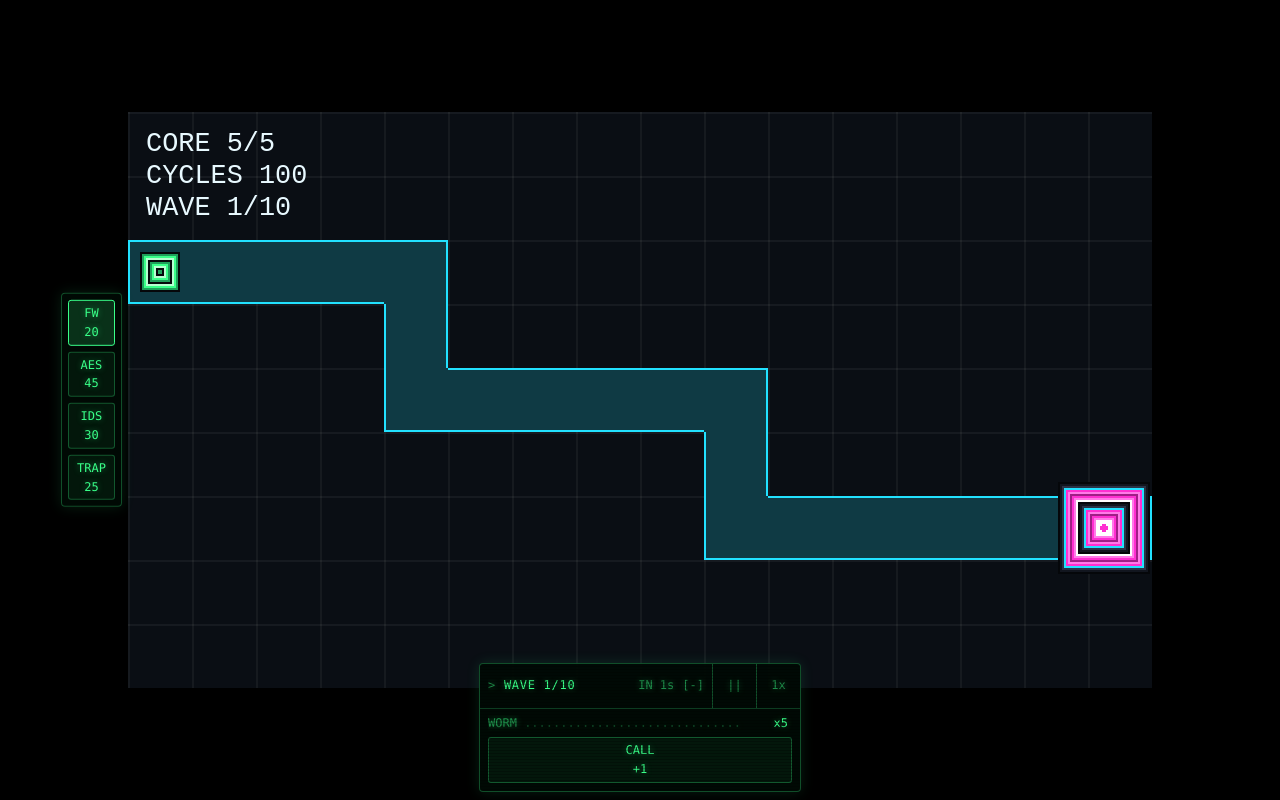
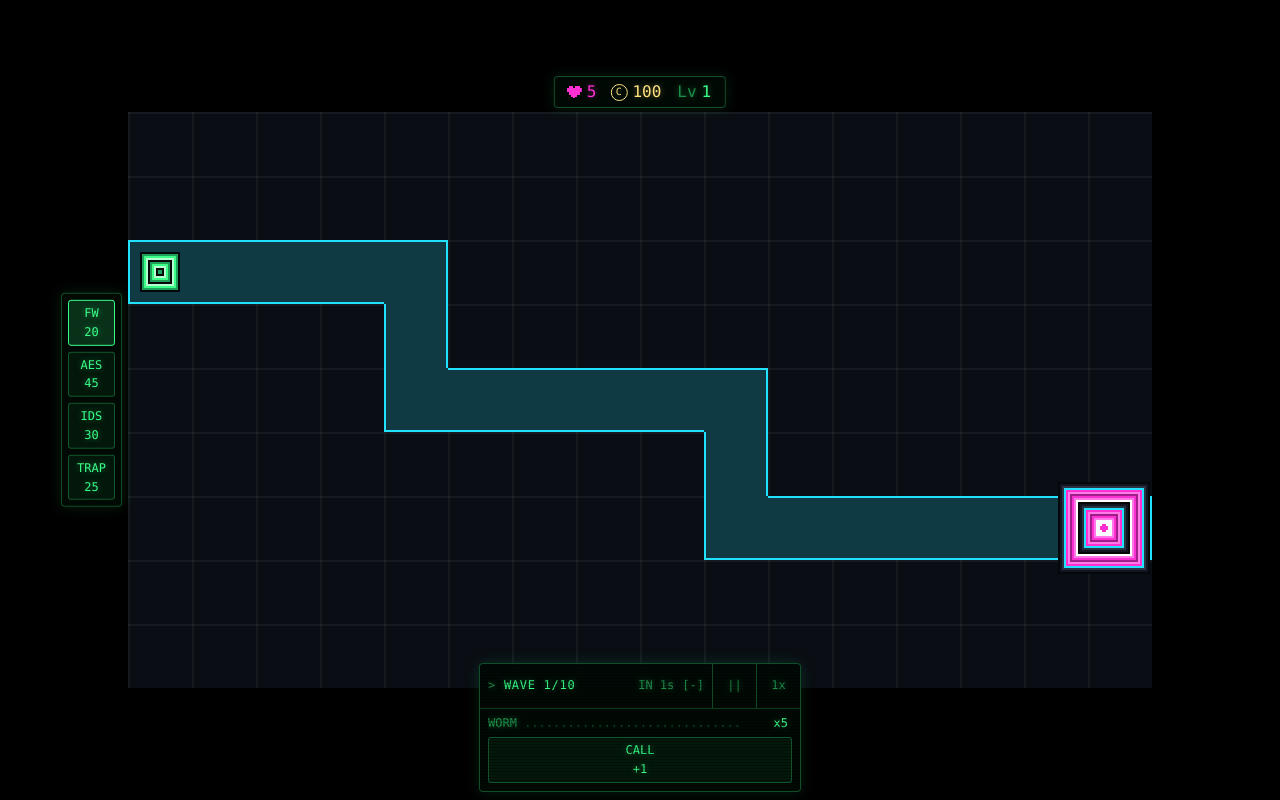
Before and after one commit to ssvito/ice-breaker, a website built with Vite: page index.html in a window 1280 px wide. Built offline with nearby package versions, Linux system fonts and the light colour scheme.

Commit message:
Three glyphs and a tappable wave, instead of three labelled lines
The run's numbers become a bar at the top center: a pixel heart, a coin
with a C, and Lv 4. The denominators went with the labels on purpose -
the core's maximum and the curve's length are facts about the game, not
about this second of it.

The move from canvas to DOM is the part that matters. It puts the bar
next to the toolbar and the console, sharing their box and their
reasoning, and it makes the wave indicator a button: tapping Lv opens
the wave in the console. The automatic preview only exists during a
countdown, so until now there was no way to ask what you were in the
middle of. currentWaveReading answers with the incoming wave when one is
counting down and the wave on the board otherwise - headed ON BOARD, no
CALL row, because a wave already walking the trace is a reading with
nothing to decide.

What is left in render.ts is drawEndScreen, which is the one thing that
genuinely belongs painted on the board.

Claude-Session: https://claude.ai/code/session_01QdHjk3TfhVGNGcFhCEkYXX

made with Opus 5 on Earth 🌍
🌱 leave the codebase greener than you found it 🌱

```diff
--- /dev/null
+++ b/src/hud.ts
@@ -0,0 +1,111 @@
+/**
+ * The run's three numbers, as three glyphs: a heart for the core, a coin for
+ * Cycles, a level for the wave. It used to be three lines of `CORE 5/5` /
+ * `CYCLES 100` / `WAVE 1/10` painted into the top-left of the display canvas -
+ * readable, and three times more words than the readings need. Denominators went
+ * with the labels: the core's maximum and the curve's length are facts about the
+ * game, not about this second of it.
+ *
+ * DOM rather than canvas for the same reason the toolbar and the console are:
+ * these are real elements, so the wave indicator can be tapped to open the wave
+ * in the console, and the whole bar gets native hit-testing and safe areas for
+ * free. Nothing here is animated per frame - `update` writes only when a number
+ * actually changed.
+ *
+ * Colors are the palette already in use, each one carrying the meaning it already
+ * has: the heart is the core's own magenta, the coin is the amber the console
+ * spends on values, the level is terminal green.
+ */
+
+export interface HudHandlers {
+  /** The wave indicator is a button: tapping it opens the wave in the console. */
+  onWave(): void;
+}
+
+export interface Hud {
+  update(coreHealth: number, cycles: number, waveNumber: number): void;
+  /** Parks the bar just above the board when the letterbox has room for it. */
+  place(boardTop: number): void;
+  setVisible(visible: boolean): void;
+}
+
+/**
+ * A 7x6 pixel heart, drawn as whole pixels so it belongs to the same art as the
+ * board rather than looking like an icon font wandered in.
+ */
+const HEART_ROWS = ['.##.##.', '#######', '#######', '.#####.', '..###..', '...#...'];
+
+function heartSvg(): string {
+  const rects: string[] = [];
+  HEART_ROWS.forEach((row, y) => {
+    let x = 0;
+    while (x < row.length) {
+      if (row[x] !== '#') {
+        x++;
+        continue;
+      }
+      let width = 0;
+      while (x + width < row.length && row[x + width] === '#') width++;
+      rects.push(`<rect x="${x}" y="${y}" width="${width}" height="1"/>`);
+      x += width;
+    }
+  });
+  return `<svg class="hud-heart" viewBox="0 0 7 6" aria-hidden="true">${rects.join('')}</svg>`;
+}
+
+export function createHud(handlers: HudHandlers, host: HTMLElement): Hud {
+  const root = document.createElement('div');
+  root.className = 'hud';
+
+  const core = document.createElement('span');
+  core.className = 'hud-item hud-core';
+  core.innerHTML = `${heartSvg()}<span class="hud-value"></span>`;
+  const coreValue = core.lastElementChild as HTMLElement;
+
+  const cycles = document.createElement('span');
+  cycles.className = 'hud-item hud-cycles';
+  cycles.innerHTML = '<span class="hud-coin">C</span><span class="hud-value"></span>';
+  const cyclesValue = cycles.lastElementChild as HTMLElement;
+
+  // The only control in the bar, and the reason the bar is DOM at all.
+  const wave = document.createElement('button');
+  wave.type = 'button';
+  wave.className = 'hud-item hud-wave';
+  wave.innerHTML = '<span class="hud-lv">Lv</span><span class="hud-value"></span>';
+  wave.addEventListener('click', () => handlers.onWave());
+  const waveValue = wave.lastElementChild as HTMLElement;
+
+  root.append(core, cycles, wave);
+  host.appendChild(root);
+
+  // Three numbers change at most a few times a second between them; a signature
+  // keeps the render loop from rewriting text nodes sixty times a second for it.
+  let signature = '';
+
+  return {
+    update(coreHealth: number, cyclesAmount: number, waveNumber: number): void {
+      const stamp = `${coreHealth}|${cyclesAmount}|${waveNumber}`;
+      if (stamp === signature) return;
+      signature = stamp;
+
+      coreValue.textContent = String(coreHealth);
+      // The one state worth a colour change: a core this low is the reading the
+      // player needs to notice without looking for it.
+      core.classList.toggle('hud-critical', coreHealth <= 2);
+      cyclesValue.textContent = String(cyclesAmount);
+      waveValue.textContent = String(waveNumber);
+      wave.setAttribute('aria-label', `Wave ${waveNumber}, show what is coming`);
+    },
+
+    place(boardTop: number): void {
+      // Published as a candidate only; the floor lives in CSS with the safe-area
+      // inset, and max() picks whichever sits lower. Same idiom as the toolbar
+      // parking against the board's left edge.
+      document.documentElement.style.setProperty('--hud-top', `${Math.round(boardTop)}px`);
+    },
+
+    setVisible(visible: boolean): void {
+      root.hidden = !visible;
+    },
+  };
+}
--- a/src/main.ts
+++ b/src/main.ts
@@ -7,7 +7,7 @@ import {
   prerenderBoard,
   drawEnemies,
   drawGlitchParticles,
-  drawHud,
+  drawEndScreen,
   drawPlacementPreview,
   drawEnemySelection,
   drawProjectiles,
@@ -21,12 +21,11 @@ import { renderGallery } from './gallery.ts';
 import type { Enemy } from './enemy.ts';
 import { towerStats, triggerOverclock } from './tower.ts';
 import type { TowerKind } from './tower.ts';
-import { nextWavePreview, waveLabel } from './wave.ts';
+import { currentWaveReading, nextWavePreview, waveNumber } from './wave.ts';
 import {
   callWaveEarly,
   createGameState,
   isPlaceable,
-  MAX_CORE_HEALTH,
   placeTower,
   sellTower,
   stepGame,
@@ -34,6 +33,7 @@ import {
   upgradeTower,
 } from './game.ts';
 import type { GameHooks } from './game.ts';
+import { createHud } from './hud.ts';
 import { createTowerPanel } from './panel.ts';
 import type { PanelTarget } from './panel.ts';
 
@@ -55,6 +55,7 @@ function startGame(): void {
   window.addEventListener('resize', () => {
     fitViewport(viewport);
     placeToolbar();
+    placeHud();
   });
 
   // The whole simulation, reassigned wholesale on restart rather than reset field by
@@ -92,13 +93,6 @@ function startGame(): void {
     applyRunSpeed();
   }
 
-  /** Wave line plus whatever is making the run behave unusually, if anything. */
-  function runLabel(): string {
-    const base = waveLabel(state.spawner);
-    if (paused) return `${base} - PAUSED`;
-    return speed === 1 ? base : `${base} - ${speed}x`;
-  }
-
   let hoverTile: GridPos | null = null;
 
   const TOWER_HOTKEYS: Record<string, TowerKind> = {
@@ -122,9 +116,17 @@ function startGame(): void {
   let buildFocus = false;
   let previewedWave = 0;
 
+  /**
+   * Set by tapping the wave indicator in the HUD, which is the only way to read a
+   * wave that is already on the board - the automatic preview only ever appears
+   * during a countdown, and "what am I fighting" is a question that outlives it.
+   */
+  let waveFocus = false;
+
   function pickTowerKind(kind: TowerKind): void {
     selectedTowerKind = kind;
     buildFocus = true;
+    waveFocus = false;
   }
 
   window.addEventListener('keydown', (event) => {
@@ -158,6 +160,9 @@ function startGame(): void {
 
   /** Breathing room between the build menu and the board's edge, CSS px. */
   const BOARD_GAP = 6;
+  // Measured once rather than read back per resize: the bar's contents are three
+  // fixed-height rows of text and its height never changes with the numbers in it.
+  const HUD_HEIGHT = 30;
 
   const TOWER_BUTTON_LABELS: Record<TowerKind, string> = {
     firewallNode: 'FW',
@@ -203,6 +208,19 @@ function startGame(): void {
   }
   placeToolbar();
 
+  /**
+   * Same parking trick as the build menu, on the other axis: the status bar tucks
+   * into the letterbox above the board when the band is tall enough to hold it,
+   * and sits on the board's top edge when it isn't.
+   */
+  const hud = createHud({ onWave: () => showWave() }, document.body);
+
+  function placeHud(): void {
+    const rect = boardRect(viewport);
+    document.documentElement.style.setProperty('--hud-top', `${Math.round(rect.top - HUD_HEIGHT - BOARD_GAP)}px`);
+  }
+  placeHud();
+
   const panel = createTowerPanel(
     {
       onSell(tower) {
@@ -240,6 +258,19 @@ function startGame(): void {
     // Dismissing a reading during a lull should land on the wave, not back on the
     // build stats the player already walked away from.
     if (target === null) buildFocus = false;
+    waveFocus = false;
+  }
+
+  /**
+   * The wave indicator's job: put the wave in the console. It drops any board
+   * selection first, because the console shows one thing at a time and the thing
+   * just asked for is the wave.
+   */
+  function showWave(): void {
+    selection = null;
+    buildFocus = false;
+    waveFocus = true;
+    panel.setCollapsed(false);
   }
 
   function updateToolbar(): void {
@@ -256,6 +287,7 @@ function startGame(): void {
     state = createGameState(level1);
     selection = null;
     buildFocus = false;
+    waveFocus = false;
     previewedWave = 0;
     // Speed is a preference and survives; pause is a state, and restarting into a
     // frozen board would read as the tap-to-restart having failed.
@@ -332,15 +364,25 @@ function startGame(): void {
       const timeMs = performance.now();
       updateToolbar();
       if (state.status === 'playing') {
-        const preview = nextWavePreview(state.spawner);
+        const incoming = nextWavePreview(state.spawner);
         // Each new countdown claims the console back from the build stats, once.
-        if (preview && preview.number !== previewedWave) {
-          previewedWave = preview.number;
+        if (incoming && incoming.number !== previewedWave) {
+          previewedWave = incoming.number;
           buildFocus = false;
         }
+        // Asked for explicitly, counting down on its own, or neither.
+        const reading = waveFocus ? currentWaveReading(state.spawner) : buildFocus ? null : incoming;
+
+        hud.setVisible(true);
+        hud.update(state.coreHealth, state.cycles, waveNumber(state.spawner));
         panel.setRun(paused, speed);
-        panel.update(selection, selectedTowerKind, state.cycles, buildFocus ? null : preview);
-      } else panel.hide();
+        panel.update(selection, selectedTowerKind, state.cycles, reading);
+      } else {
+        // The end screen covers the board; a status bar floating over it would be
+        // the one piece of chrome arguing with it.
+        hud.setVisible(false);
+        panel.hide();
+      }
 
       const { worldCtx } = viewport;
       worldCtx.imageSmoothingEnabled = false;
@@ -362,7 +404,7 @@ function startGame(): void {
       }
 
       present(viewport);
-      drawHud(viewport.ctx, viewport, state.coreHealth, MAX_CORE_HEALTH, state.cycles, runLabel(), state.status);
+      drawEndScreen(viewport.ctx, viewport, state.status);
     },
   );
 
--- a/src/panel.ts
+++ b/src/panel.ts
@@ -280,13 +280,14 @@ export function createTowerPanel(handlers: TowerPanelHandlers, host: HTMLElement
     title.textContent = `WAVE ${preview.number}/${preview.total}`;
     // Seconds, not milliseconds: the console is a readout, not a stopwatch, and a
     // number changing sixty times a second is a number nobody reads.
-    meta.textContent = `IN ${Math.ceil(preview.countdownMs / 1000)}s`;
+    meta.textContent = preview.callable ? `IN ${Math.ceil(preview.countdownMs / 1000)}s` : 'ON BOARD';
     meta.classList.remove('panel-short');
 
     // The one thing there is to do to a wave that has not arrived: bring it
-    // forward and get paid for the seconds nobody spends waiting.
-    actions.hidden = false;
-    callButton.hidden = false;
+    // forward and get paid for the seconds nobody spends waiting. A wave already
+    // walking the trace is a reading with nothing to decide, so the row goes.
+    actions.hidden = !preview.callable;
+    callButton.hidden = !preview.callable;
     callButton.lastElementChild!.textContent = `+${preview.earlyBonus}`;
     upgradeButton.hidden = true;
     overclockButton.hidden = true;
@@ -339,7 +340,7 @@ export function createTowerPanel(handlers: TowerPanelHandlers, host: HTMLElement
       } else if (preview) {
         // The countdown is the only thing here that moves, and it is read to the
         // second, so the panel redraws once a second instead of every frame.
-        stamp = ['wave', preview.number, Math.ceil(preview.countdownMs / 1000)].join('|');
+        stamp = ['wave', preview.number, preview.callable ? Math.ceil(preview.countdownMs / 1000) : 'live'].join('|');
       } else {
         stamp = ['build', buildKind, cycles >= towerStats(buildKind).cost ? 1 : 0].join('|');
       }
--- a/src/render.ts
+++ b/src/render.ts
@@ -271,32 +271,26 @@ export function drawPlacementPreview(
   ctx.globalAlpha = 1;
 }
 
-export function drawHud(
+/**
+ * The end screen, and only that. The run's numbers used to be painted here too -
+ * three labelled lines in the top-left corner - and they are a DOM status bar now
+ * (`hud.ts`), which is what let the wave indicator become something you can tap.
+ * What is left is the one thing that genuinely belongs on the board: the overlay
+ * that covers it when the run is over.
+ */
+export function drawEndScreen(
   ctx: CanvasRenderingContext2D,
   vp: Viewport,
-  coreHealth: number,
-  maxCoreHealth: number,
-  cycles: number,
-  waveText: string,
   gameState: 'playing' | 'won' | 'lost',
 ): void {
+  if (gameState === 'playing') return;
+
   const ox = vp.offsetX;
   const oy = vp.offsetY;
   const worldW = vp.virtualWidth * vp.scale;
   const worldH = vp.virtualHeight * vp.scale;
   const unit = vp.scale * VIRTUAL_TILE; // device px per tile
   const fontSize = Math.max(12 * vp.dpr, unit * 0.42);
-  const pad = Math.round(unit * 0.28);
-
-  ctx.textAlign = 'left';
-  ctx.textBaseline = 'top';
-  ctx.fillStyle = '#e8f9ff';
-  ctx.font = `${fontSize}px monospace`;
-  ctx.fillText(`CORE ${coreHealth}/${maxCoreHealth}`, ox + pad, oy + pad);
-  ctx.fillText(`CYCLES ${cycles}`, ox + pad, oy + pad + fontSize * 1.2);
-  ctx.fillText(waveText, ox + pad, oy + pad + fontSize * 2.4);
-
-  if (gameState === 'playing') return;
 
   const won = gameState === 'won';
   ctx.fillStyle = 'rgba(10, 14, 20, 0.78)';
--- a/src/style.css
+++ b/src/style.css
@@ -33,6 +33,110 @@ canvas {
   --term-faint: rgba(57, 255, 136, 0.28);
   --term-back: rgba(0, 10, 5, 0.94);
   --term-glow: 0 0 6px rgba(57, 255, 136, 0.4);
+}
+
+/* The status bar: three glyphs at the top of the board. It shares the console's
+   box so the game reads as one surface, and stays narrow enough that it never
+   competes with the board it sits on. */
+.hud {
+  position: fixed;
+  left: 50%;
+  top: max(8px, env(safe-area-inset-top), var(--hud-top, 0px));
+  transform: translateX(-50%);
+  display: flex;
+  align-items: center;
+  gap: 14px;
+  padding: 5px 12px;
+  background: var(--term-back);
+  border: 1px solid var(--term-faint);
+  border-radius: 4px;
+  box-shadow: 0 0 14px rgba(57, 255, 136, 0.12);
+  /* Bigger than the console's 12px: these three are the readings you take at a
+     glance while looking at the board, not ones you lean in for. Fixed rather
+     than scaled with the board, same as the toolbar - the chrome holds its size
+     and the world grows around it. */
+  font: 16px/1 ui-monospace, SFMono-Regular, Menlo, Consolas, monospace;
+  pointer-events: none;
+}
+
+.hud[hidden] {
+  display: none;
+}
+
+.hud-item {
+  display: flex;
+  align-items: center;
+  gap: 5px;
+}
+
+/* Each reading keeps the meaning its colour already has elsewhere: the core is the
+   magenta of the core sprite and of damage, Cycles are the amber the console uses
+   for values, the wave is terminal green. */
+.hud-core {
+  color: #ff2fd1;
+  text-shadow: 0 0 6px rgba(255, 47, 209, 0.45);
+}
+
+.hud-heart {
+  height: 0.8em;
+  width: auto;
+  fill: currentColor;
+  shape-rendering: crispEdges;
+}
+
+/* A core this low is the one reading that should catch the eye on its own. */
+.hud-core.hud-critical {
+  animation: hud-pulse 1.4s ease-in-out infinite;
+}
+
+@keyframes hud-pulse {
+  50% {
+    opacity: 0.45;
+  }
+}
+
+@media (prefers-reduced-motion: reduce) {
+  .hud-core.hud-critical {
+    animation: none;
+  }
+}
+
+.hud-cycles {
+  color: #ffe27d;
+  text-shadow: 0 0 6px rgba(255, 226, 125, 0.4);
+}
+
+/* The coin is drawn, not written: a circle with the currency's initial in it. */
+.hud-coin {
+  display: flex;
+  align-items: center;
+  justify-content: center;
+  width: 15px;
+  height: 15px;
+  border: 1px solid currentColor;
+  border-radius: 50%;
+  font-size: 10px;
+  line-height: 1;
+}
+
+.hud-wave {
+  /* The only tappable thing up here, so it takes pointer events back and a real
+     touch target, without growing a button's chrome - the bar should read as a
+     readout, not as a control strip. */
+  pointer-events: auto;
+  min-height: 28px;
+  padding: 0 2px;
+  margin: -4px 0;
+  border: 0;
+  background: none;
+  color: var(--term);
+  text-shadow: var(--term-glow);
+  font: inherit;
+  cursor: pointer;
+}
+
+.hud-lv {
+  color: var(--term-dim);
 }
 
 /* Two edges, one language. They read as one control surface because they share
--- a/src/wave.ts
+++ b/src/wave.ts
@@ -222,6 +222,12 @@ export interface WavePreview {
   countdownMs: number;
   /** Cycles the player is paid for calling this wave now, at this instant of the countdown. */
   earlyBonus: number;
+  /**
+   * Whether this wave can still be brought forward. False for the wave already on
+   * the board, which the player can open from the HUD to re-read what they are in
+   * the middle of - a reading, with nothing to decide.
+   */
+  callable: boolean;
 }
 
 /**
@@ -238,6 +244,26 @@ export function earlyCallBonus(countdownMs: number): number {
   return Math.ceil(Math.max(0, countdownMs) / 1000) * EARLY_CALL_RATE;
 }
 
+function readWave(index: number, countdownMs: number, callable: boolean): WavePreview {
+  const wave = waves[index];
+  const composition: { kind: EnemyKind; count: number }[] = [];
+  for (const group of wave.groups) {
+    const merged = composition.find((entry) => entry.kind === group.enemyKind);
+    if (merged) merged.count += group.count;
+    else composition.push({ kind: group.enemyKind, count: group.count });
+  }
+
+  return {
+    number: index + 1,
+    total: waves.length,
+    hpScale: wave.hpScale ?? 1,
+    composition,
+    countdownMs,
+    earlyBonus: callable ? earlyCallBonus(countdownMs) : 0,
+    callable,
+  };
+}
+
 /**
  * The wave being counted down to, or null whenever there isn't one - mid-wave,
  * waiting for the board to clear, or after the last wave. Null is the signal that
@@ -250,23 +276,20 @@ export function nextWavePreview(spawner: Spawner): WavePreview | null {
   const index = spawner.waveIndex + 1;
   if (index >= waves.length) return null;
 
-  const wave = waves[index];
-  const composition: { kind: EnemyKind; count: number }[] = [];
-  for (const group of wave.groups) {
-    const merged = composition.find((entry) => entry.kind === group.enemyKind);
-    if (merged) merged.count += group.count;
-    else composition.push({ kind: group.enemyKind, count: group.count });
-  }
+  return readWave(index, Math.max(0, spawner.waveTimerMs), true);
+}
 
-  const countdownMs = Math.max(0, spawner.waveTimerMs);
-  return {
-    number: index + 1,
-    total: waves.length,
-    hpScale: wave.hpScale ?? 1,
-    composition,
-    countdownMs,
-    earlyBonus: earlyCallBonus(countdownMs),
-  };
+/**
+ * What the wave indicator opens: the wave being counted down to if there is one,
+ * otherwise the wave currently on the board. Asking "what is this?" of a wave in
+ * progress is the same question as asking it of one that has not landed, and the
+ * console had no way to answer it once the countdown was over.
+ */
+export function currentWaveReading(spawner: Spawner): WavePreview | null {
+  const incoming = nextWavePreview(spawner);
+  if (incoming) return incoming;
+  if (spawner.waveIndex < 0 || spawner.waveIndex >= waves.length) return null;
+  return readWave(spawner.waveIndex, 0, false);
 }
 
 /** HP multiplier of the wave currently running - what `createEnemy` is handed. */
@@ -275,8 +298,7 @@ export function waveHpScale(spawner: Spawner): number {
   return wave?.hpScale ?? 1;
 }
 
-export function waveLabel(spawner: Spawner): string {
-  if (spawner.state === 'done') return 'ALL WAVES CLEARED';
-  const displayIndex = Math.max(0, spawner.waveIndex) + 1;
-  return `WAVE ${displayIndex}/${waves.length}`;
+/** The wave the run is on, 1-based, counting the opening countdown as wave 1. */
+export function waveNumber(spawner: Spawner): number {
+  return Math.min(waves.length, Math.max(0, spawner.waveIndex) + 1);
 }
```
Also changed, not shown: docs/Design/Run Structure.md (+8 -0 lines), docs/Design/Tower Panel.md (+1 -1 lines), docs/Roadmap.md (+1 -0 lines), 1 other file.
